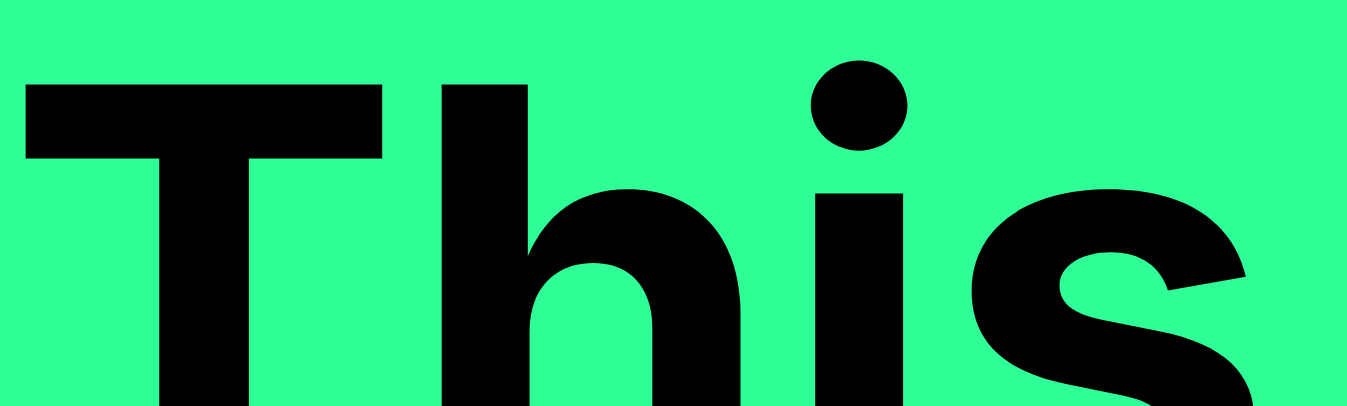
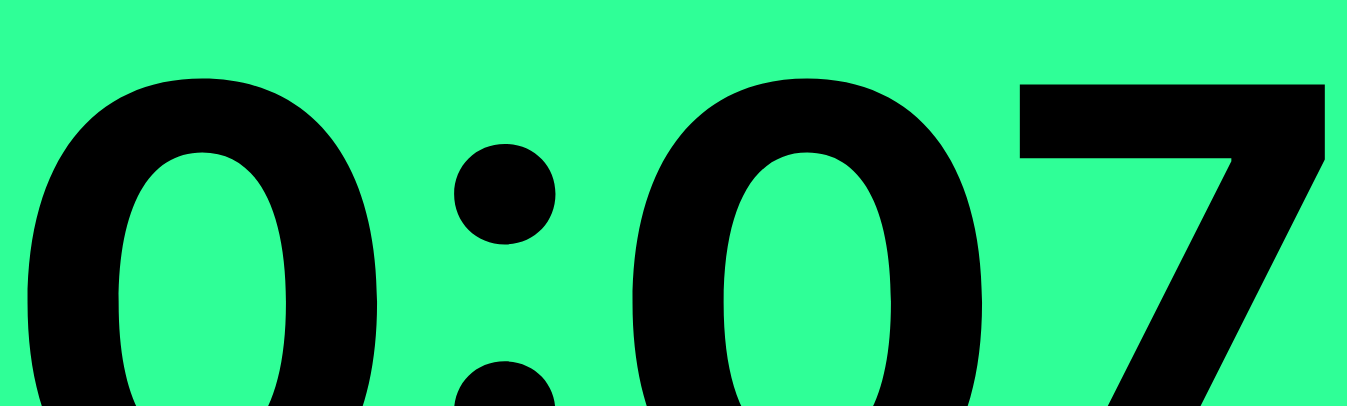
Before and after one commit to agilles1/practice-timer, a React (Create React App) app: page / in a window 1280 px wide. Shown: the part 462-868 px from the top of the page, 1347 px wide, since content can reach past the window. Built offline with nearby package versions, Linux system fonts and the light colour scheme.

Commit message:
Stub out timer

```diff
--- /dev/null
+++ b/src/components/Timer.js
@@ -0,0 +1,55 @@
+import React, { useState, useEffect } from 'react';
+
+// function Timer() {
+
+//     const [seconds, setSeconds] = useState(50)
+
+//     const startTimer = () => {
+//         setInterval(setSeconds(seconds - 1), 1000)
+//     }
+
+//     return (
+//         <div>
+//             {seconds}
+//             <button onClick={startTimer}>+</button>
+//         </div>
+//     )
+// }
+
+// export default Timer
+
+const Timer = (props) => {
+    const {initialMinute = 0,initialSeconds = 15} = props;
+    const [ minutes, setMinutes ] = useState(initialMinute);
+    const [seconds, setSeconds ] =  useState(initialSeconds);
+
+    useEffect(()=>{
+    let myInterval = setInterval(() => {
+            if (seconds > 0) {
+                setSeconds(seconds - 1);
+            }
+            if (seconds === 0) {
+                if (minutes === 0) {
+                    clearInterval(myInterval)
+                } else {
+                    setMinutes(minutes - 1);
+                    setSeconds(59);
+                }
+            }
+        }, 1000)
+        return ()=> {
+            clearInterval(myInterval);
+          };
+    });
+
+    return (
+        <div>
+        { minutes === 0 && seconds === 0
+            ? null
+            : <h1> {minutes}:{seconds < 10 ?  `0${seconds}` : seconds}</h1>
+        }
+        </div>
+    )
+}
+
+export default Timer;
--- a/src/containers/TimerContainer.js
+++ b/src/containers/TimerContainer.js
@@ -1,10 +1,11 @@
 import React, { Component } from 'react';
+import Timer from '../components/Timer'
 
 class TimerContainer extends Component {
     state = {  }
     render() {
         return (
-            <h1>This is the app</h1>
+            <Timer/>
         );
     }
 }
```
